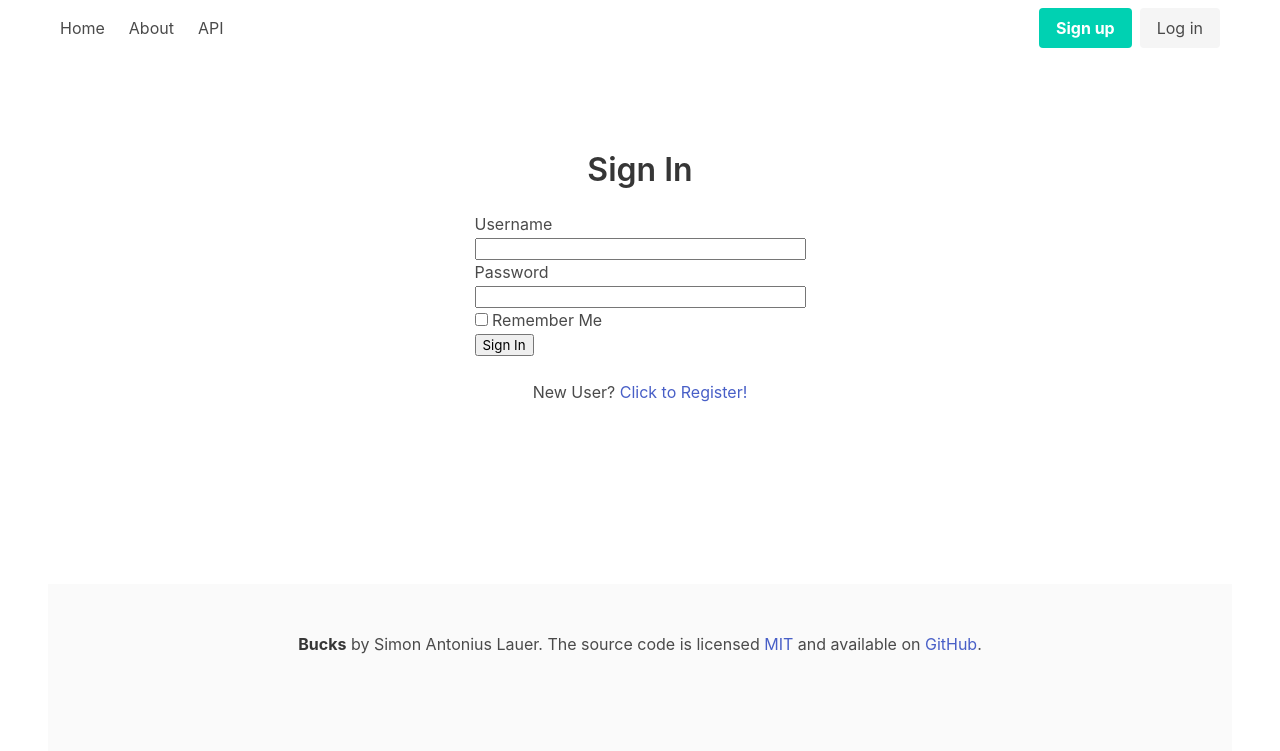
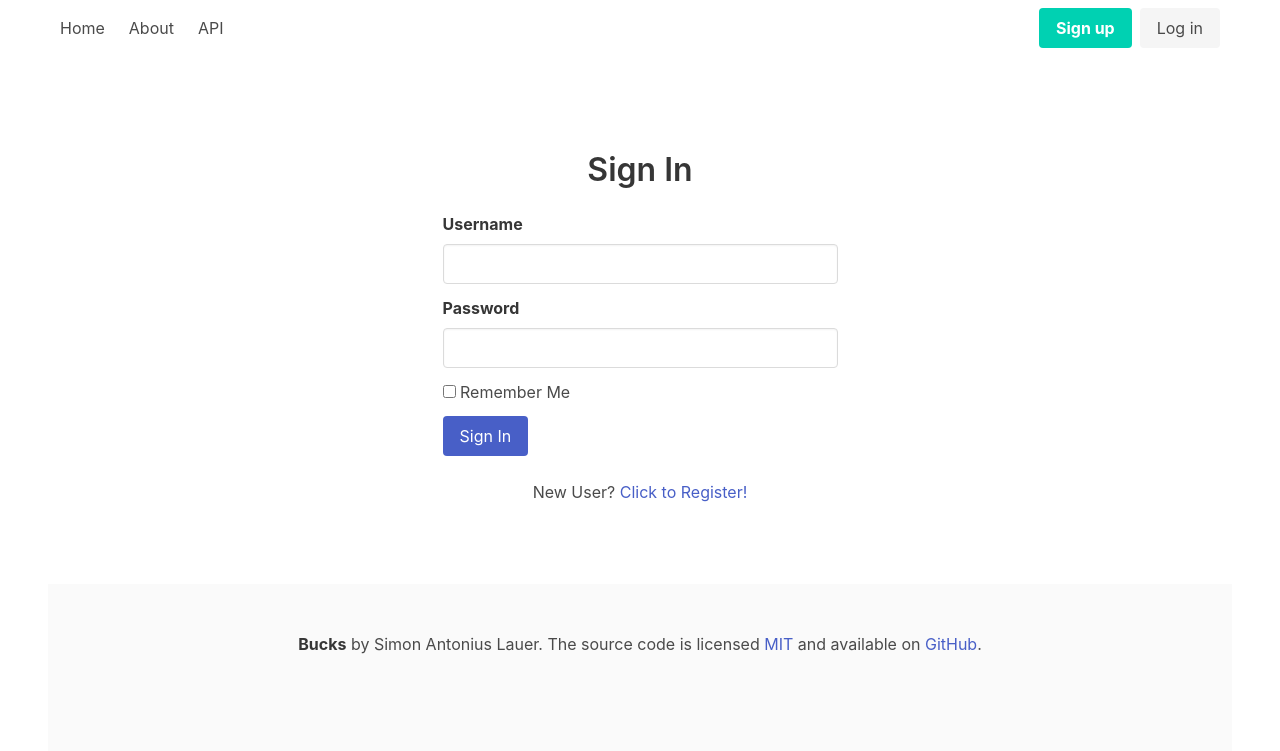
Before and after one commit to nomisreual/books, a Flask app: page /login in a window 1280 px wide. Shown: the top 751 px of the page. Run offline with Flask 3, Linux system fonts and the light colour scheme; parts of the project's set-up code (start-up, migrations or seed data) failed here and were passed over; some libraries are stand-ins or nearby versions.

Commit message:
Overhauled the look and feel of the registration and login page.

```diff
--- a/src/books/auth/templates/auth/login.html
+++ b/src/books/auth/templates/auth/login.html
@@ -6,22 +6,35 @@
     <div class="level-item">
     <form action="" method="post" novalidate>
         {{ form.hidden_tag() }}
-        <p>
-            {{ form.username.label(class="form") }}<br>
-            {{ form.username(size=32) }}<br>
+        <div class="field">
+            {{ form.username.label(class="label") }}
+            <div class="control">
+            {{ form.username(class="input", size=32) }}
+            </div>
             {% for error in form.username.errors %}
             <p class="help is-danger">{{ error }}</p>
             {% endfor %}
-        </p>
-        <p>
-            {{ form.password.label }}<br>
-            {{ form.password(size=32) }}
+        </div>
+        <div class="field">
+            {{ form.password.label(class="label") }}
+            <div class="control">
+            {{ form.password(class="input",size=32) }}
+            </div>
             {% for error in form.password.errors %}
             <p class="help is-danger">{{ error }}</p>
             {% endfor %}
-        </p>
-        <p>{{ form.remember_me() }} {{ form.remember_me.label }}</p>
-        <p>{{ form.submit() }}</p>
+        </div>
+        <div class="field">
+          <div class="control">
+          {{ form.remember_me(class="checkbox") }}
+          {{ form.remember_me.label(class="checkbox") }}
+          </div>
+        </div>
+        <div class="field">
+          <div class="control">
+            {{ form.submit(class="button is-link") }}
+          </div>
+        </div>
     </form>
     </div>
     </div>
```
Also changed, not shown: src/books/auth/templates/auth/register.html (+33 -21 lines).
